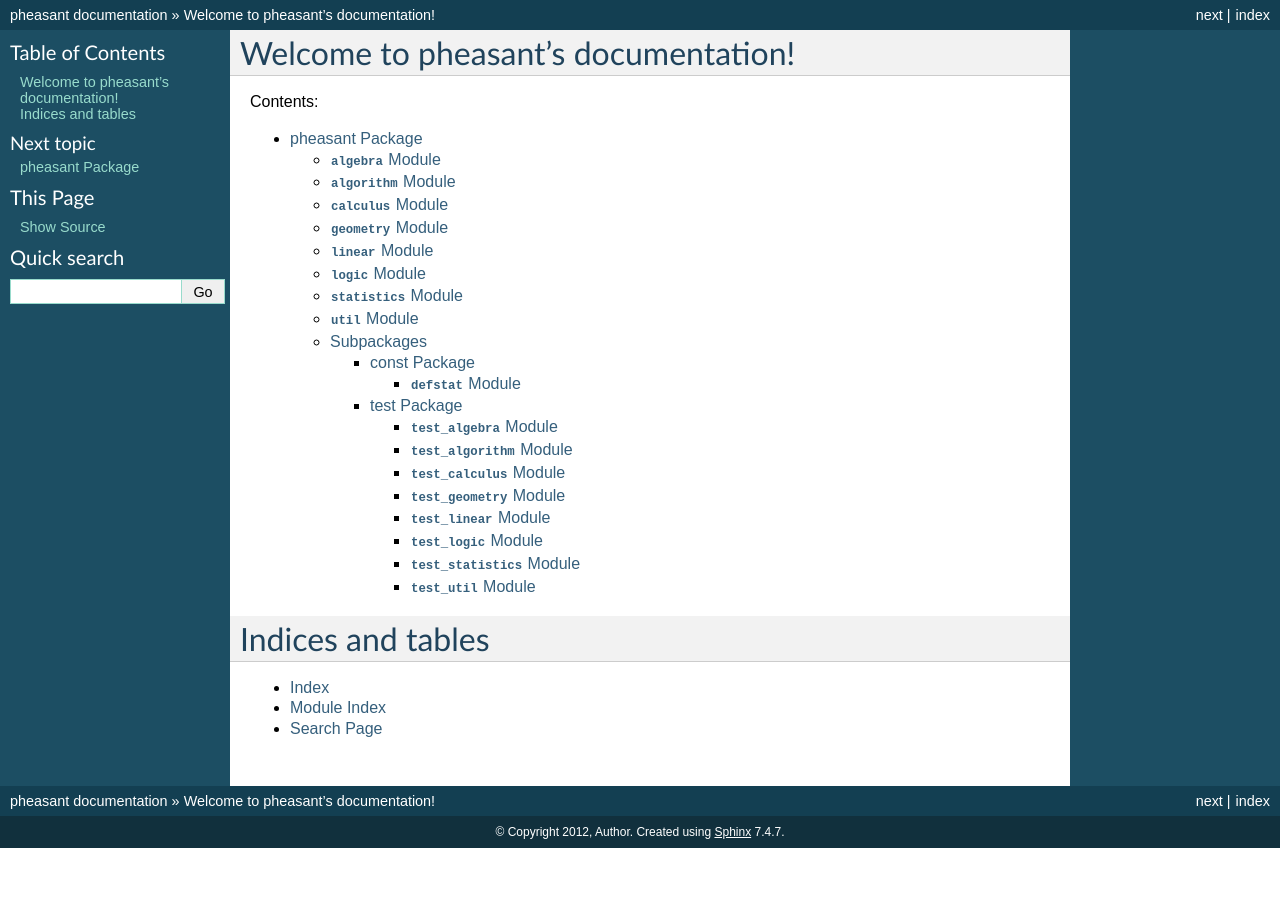
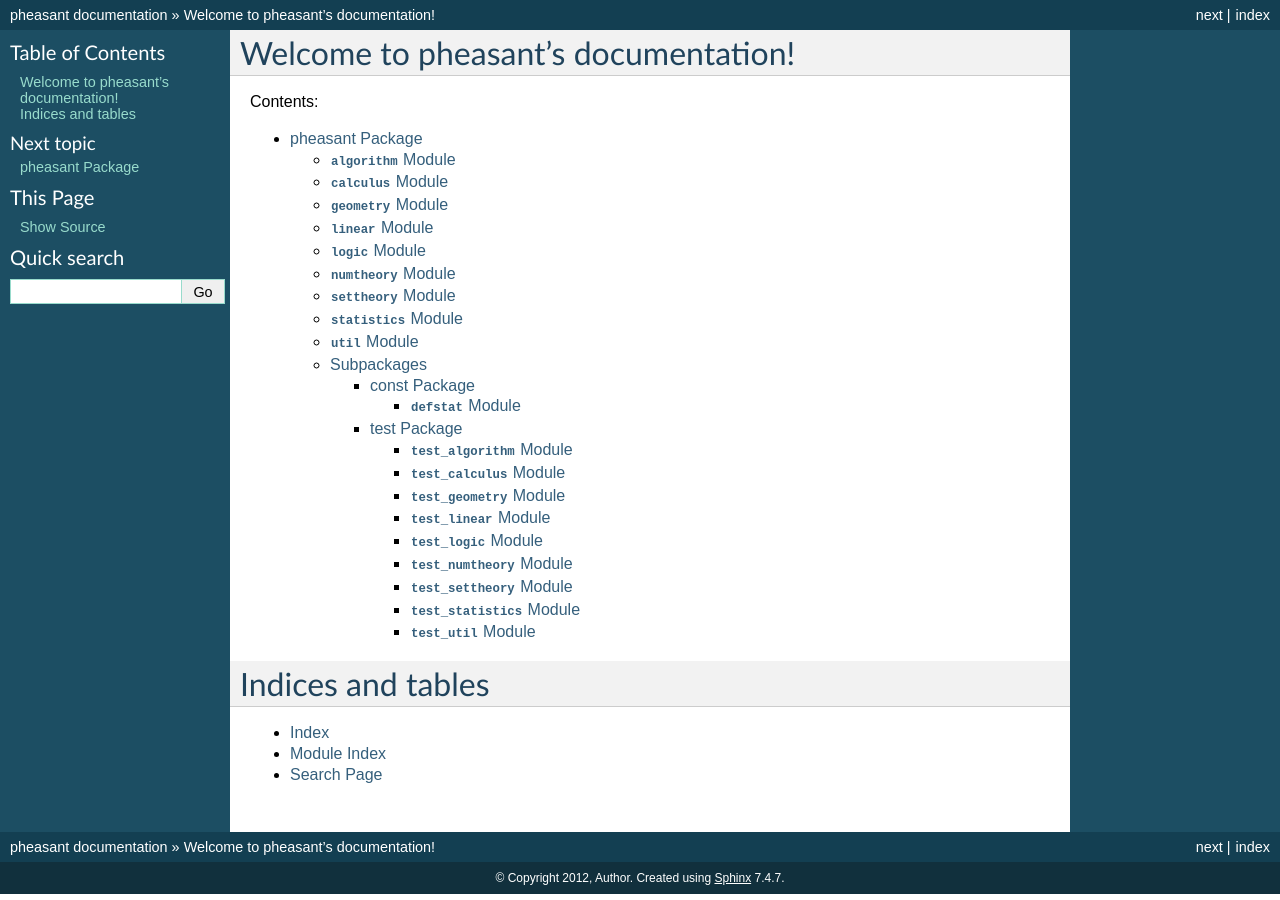
Before and after one commit to moguonyanko/pheasant, a Sphinx documentation site: the page built from docs/index.rst, in a window 1280 px wide. Built offline with Sphinx 7.4.7, drawn with Linux system fonts in a browser that asks for light colours.

Commit message:
document modify as to new module

```diff
--- a/docs/conf.py
+++ b/docs/conf.py
@@ -1,7 +1,7 @@
 # -*- coding: utf-8 -*-
 #
 # pheasant documentation build configuration file, created by
-# sphinx-quickstart on Fri Aug 17 01:20:00 2012.
+# sphinx-quickstart on Thu Aug 30 02:03:51 2012.
 #
 # This file is execfile()d with the current directory set to its containing dir.
 #
--- a/docs/index.rst
+++ b/docs/index.rst
@@ -1,5 +1,5 @@
 .. pheasant documentation master file, created by
-   sphinx-quickstart on Fri Aug 17 01:20:00 2012.
+   sphinx-quickstart on Thu Aug 30 02:03:51 2012.
    You can adapt this file completely to your liking, but it should at least
    contain the root `toctree` directive.
 
--- a/docs/pheasant.rst
+++ b/docs/pheasant.rst
@@ -1,13 +1,5 @@
 pheasant Package
 ================
-
-:mod:`algebra` Module
----------------------
-
-.. automodule:: pheasant.algebra
-    :members:
-    :undoc-members:
-    :show-inheritance:
 
 :mod:`algorithm` Module
 -----------------------
@@ -49,6 +41,22 @@ pheasant Package
     :undoc-members:
     :show-inheritance:
 
+:mod:`numtheory` Module
+-----------------------
+
+.. automodule:: pheasant.numtheory
+    :members:
+    :undoc-members:
+    :show-inheritance:
+
+:mod:`settheory` Module
+-----------------------
+
+.. automodule:: pheasant.settheory
+    :members:
+    :undoc-members:
+    :show-inheritance:
+
 :mod:`statistics` Module
 ------------------------
 
--- a/docs/pheasant.test.rst
+++ b/docs/pheasant.test.rst
@@ -1,13 +1,5 @@
 test Package
 ============
-
-:mod:`test_algebra` Module
---------------------------
-
-.. automodule:: pheasant.test.test_algebra
-    :members:
-    :undoc-members:
-    :show-inheritance:
 
 :mod:`test_algorithm` Module
 ----------------------------
@@ -49,6 +41,22 @@ test Package
     :undoc-members:
     :show-inheritance:
 
+:mod:`test_numtheory` Module
+----------------------------
+
+.. automodule:: pheasant.test.test_numtheory
+    :members:
+    :undoc-members:
+    :show-inheritance:
+
+:mod:`test_settheory` Module
+----------------------------
+
+.. automodule:: pheasant.test.test_settheory
+    :members:
+    :undoc-members:
+    :show-inheritance:
+
 :mod:`test_statistics` Module
 -----------------------------
 
```
Also changed, not shown: 14 other files.
